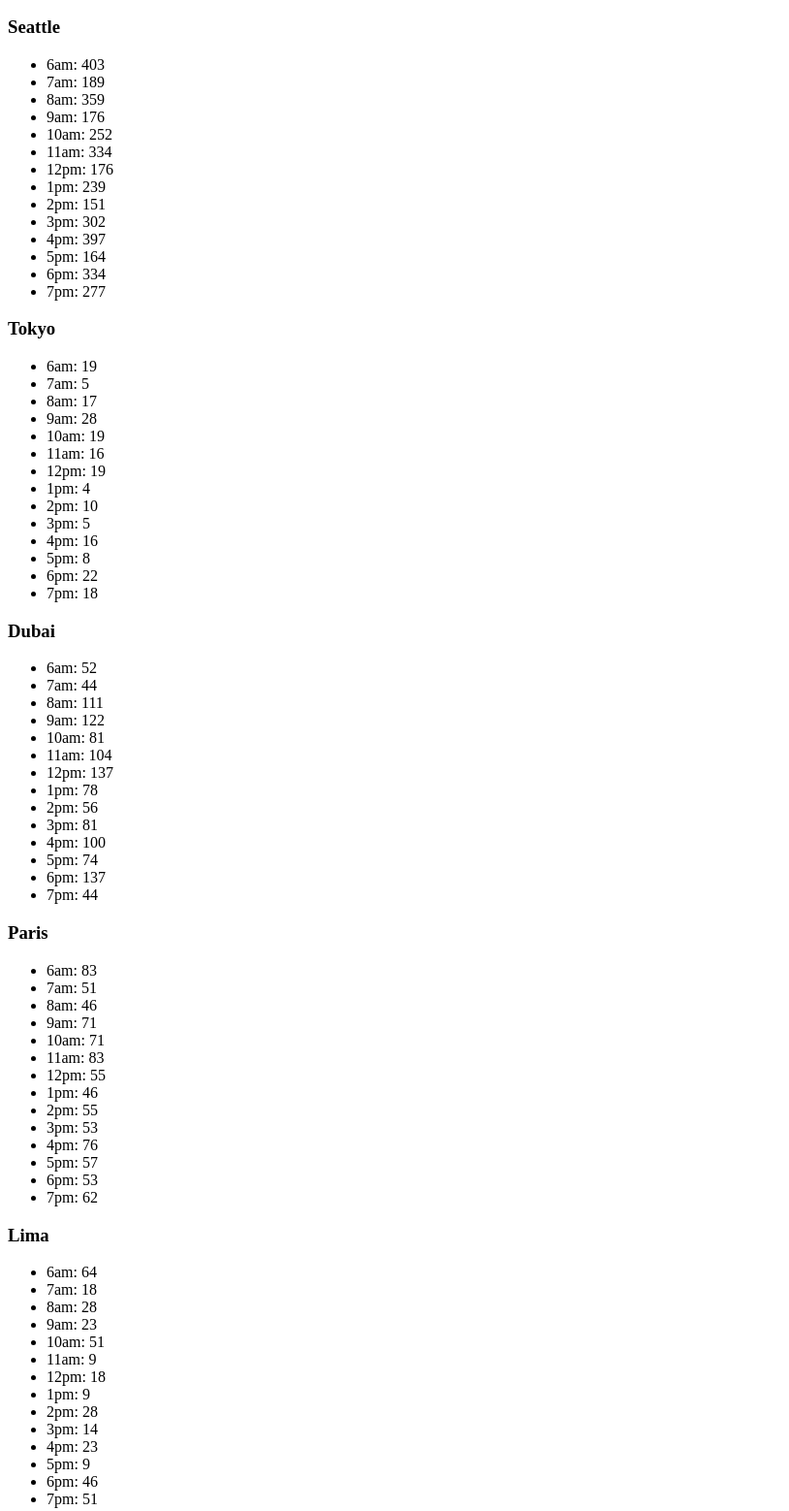
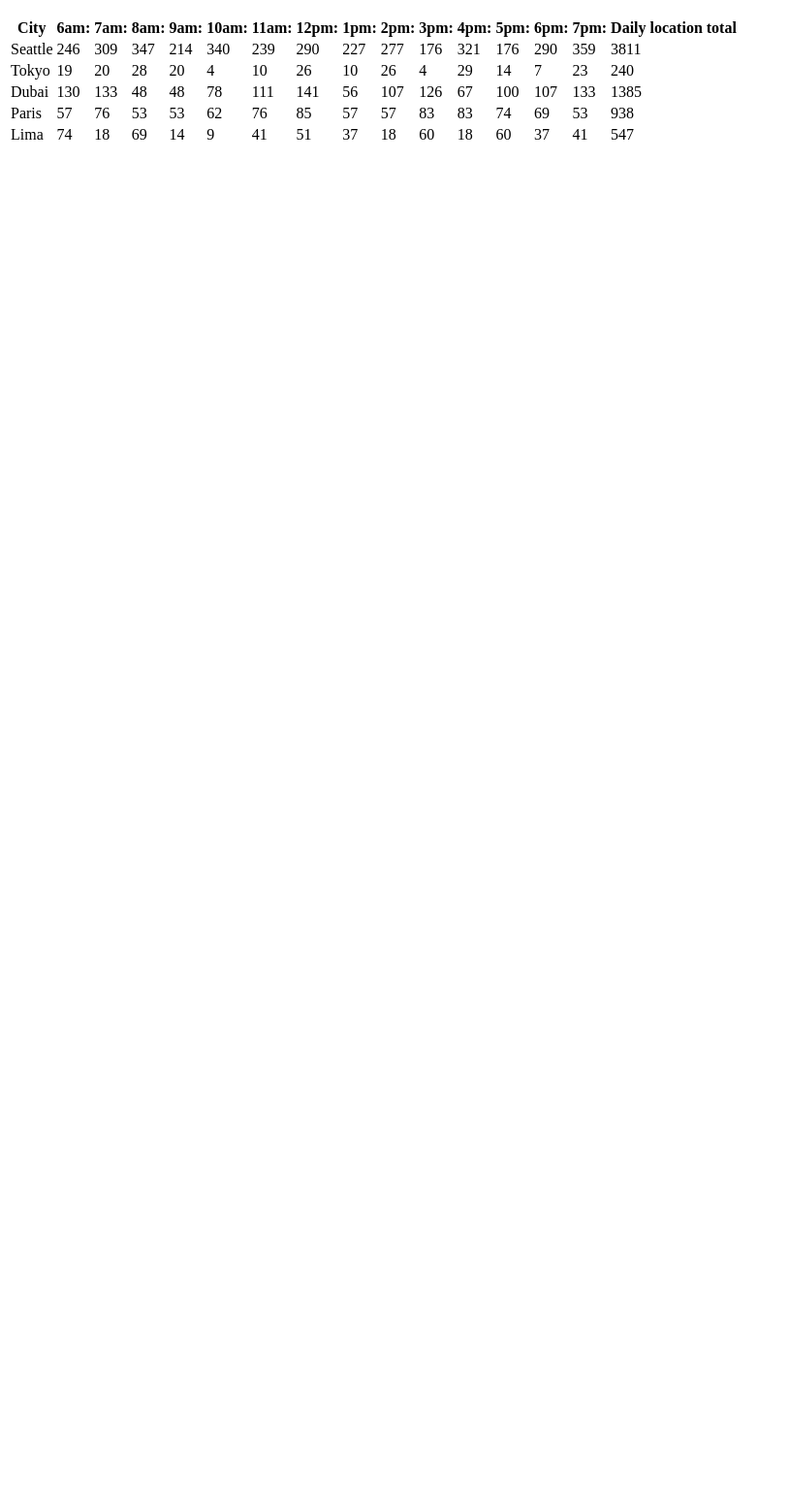
Before and after one commit to Drahoot/cookie-stand, a plain HTML site: page sales.html in a window 1280 px wide. Shown: the part 110-1668 px from the top of the page at 97% size, without its empty margins (0-814 px from the left). After the commit the page ends 800 px from the top, so only its background shows below. Drawn offline with Linux system fonts and the light colour scheme.

Commit message:
finished lab 7

```diff
--- a/JS/app.js
+++ b/JS/app.js
@@ -4,199 +4,324 @@ let custHourly = ['6am: ', '7am: ', '8am: ', '9am: ', '10am: ', '11am: ', '12pm:
 
 let cookieSection = document.getElementById('cookie-sales');
 
-let seattle = {
-  location: 'Seattle',
-  minCust: 23,
-  maxCust: 65,
-  avgCookieph: 6.3,
-  customer: [],
-  averageCookieHour: [],
-  getCustomerPerHour: function () {
-    for (let i = 0; i < custHourly.length; i++) {
-      this.customer.push(randCust(this.minCust, this.maxCust));
-    }
-  },
-  avgCookie: function () {
-    for (let i = 0; i < custHourly.length; i++) {
-      this.averageCookieHour.push(Math.round(this.customer[i] * this.avgCookieph));
+let table = document.querySelector('table');
 
-    }
-  },
-  render: function(){
-    document.getElementById("seattle-header").innerText="Seattle";
-    let ulElem = document.getElementById("seattle-data");
-    //this.averageCookieHour = this.avgCookie;
-    for (let i = 0; i < custHourly.length; i++){
-      let liElem = document.createElement('li');
-      //this.averageCookieHour[i] = (Math.round(this.customer[i] * this.avgCookieph));
-      liElem.textContent = `${custHourly[i]} ${this.averageCookieHour[i]}`;
-      ulElem.appendChild(liElem);
+let cookieCraze = [];
+
+function City(location, minCust, maxCust, avgCookiePerCustomer){
+  this.location = location;
+  this.minCust = minCust;
+  this.maxCust = maxCust;
+  this.avgCookiePerCustomer = avgCookiePerCustomer;
+  this.totalCookies = 0;
+  this.customerPerHour = [];
+  this.averageCookieHour = [];
+
+  cookieCraze.push(this);
+}
+
+City.prototype.getCustomerPerHour = function(){
+  for (let i = 0; i < custHourly.length; i++) {
+    this.customerPerHour.push(randCust(this.minCust, this.maxCust));
   }
 }
+
+let seattle = new City('Seattle', 23, 65, 6.3);
+let tokyo = new City('Tokyo', 3, 24, 1.2);
+let dubai = new City('Dubai', 11, 38, 3.7);
+let paris = new City('Paris', 20, 38, 2.3);
+let lima = new City('Lima', 2, 16, 4.6);
+
+seattle.getCustomerPerHour();
+tokyo.getCustomerPerHour();
+dubai.getCustomerPerHour();
+paris.getCustomerPerHour();
+lima.getCustomerPerHour();
+
+
+City.prototype.avgCookie = function () {
+  for (let i = 0; i < custHourly.length; i++) {
+    this.averageCookieHour.push(Math.round(this.customerPerHour[i] * this.avgCookiePerCustomer));
+    this.totalCookies += (this.averageCookieHour[i]);
+  }
+}
+seattle.avgCookie();
+tokyo.avgCookie();
+dubai.avgCookie();
+paris.avgCookie();
+lima.avgCookie();
+
+
+function tableHeading(){
+  let row1 = document.createElement('tr');
+  let th1Elem = document.createElement('th');
+  th1Elem.textContent = ('City');
+  row1.appendChild(th1Elem);
+  table.appendChild(row1);
+
+  for (let i=0; i < custHourly.length; i++){
+    let th1Elem = document.createElement('th');
+    th1Elem.textContent = custHourly[i];
+    row1.appendChild(th1Elem);
+  }
+
+  let th2Elem = document.createElement('th');
+  th2Elem.textContent = 'Daily location total';
+  row1.appendChild(th2Elem);
 }
 
-let tokyo = {
-  location: 'Tokyo',
-  minCust: 3,
-  maxCust: 24,
-  avgCookieph: 1.2,
-  customer: [],
-  averageCookieHour: [],
-  getCustomerPerHour: function () {
-    for (let i = 0; i < custHourly.length; i++) {
-      this.customer.push(randCust(this.minCust, this.maxCust));
-    }
-  },
-  avgCookie: function () {
-    for (let i = 0; i < custHourly.length; i++) {
-      this.averageCookieHour.push(Math.round(this.customer[i] * this.avgCookieph));
+City.prototype.render = function(){
+  let row2 = document.createElement('tr');
+  let th3Elem = document.createElement('td');
+  th3Elem.textContent = this.location;
+  row2.appendChild(th3Elem);
+  table.appendChild(row2);
 
-    }
-  },
-  render: function(){
-    document.getElementById("tokyo-header").innerText="Tokyo";
-    let ulElem = document.getElementById("tokyo-data");
-    //this.averageCookieHour = this.avgCookie;
-    for (let i = 0; i < custHourly.length; i++){
-      let liElem = document.createElement('li');
-      //this.averageCookieHour[i] = (Math.round(this.customer[i] * this.avgCookieph));
-      liElem.textContent = `${custHourly[i]} ${this.averageCookieHour[i]}`;
-      ulElem.appendChild(liElem);
+  for (let i = 0; i < this.averageCookieHour.length; i++){
+
+    let td1Elem = document.createElement('td');
+    td1Elem.textContent = this.averageCookieHour[i];
+    row2.appendChild(td1Elem);
+
   }
-}
+
+  let th4Elem = document.createElement('td');
+  th4Elem.textContent = this.totalCookies;
+  row2.appendChild(th4Elem);
+
 }
 
-let dubai = {
-  location: 'Dubai',
-  minCust: 11,
-  maxCust: 38,
-  avgCookieph: 3.7,
-  customer: [],
-  averageCookieHour: [],
-  getCustomerPerHour: function () {
-    for (let i = 0; i < custHourly.length; i++) {
-      this.customer.push(randCust(this.minCust, this.maxCust));
-    }
-  },
-  avgCookie: function () {
-    for (let i = 0; i < custHourly.length; i++) {
-      this.averageCookieHour.push(Math.round(this.customer[i] * this.avgCookieph));
+console.log(seattle);
+console.log(tokyo);
+console.log(dubai);
+console.log(paris);
+console.log(lima);
+console.log(cookieCraze);
 
-    }
-  },
-  render: function(){
-    document.getElementById("dubai-header").innerText="Dubai";
-    let ulElem = document.getElementById("dubai-data");
-    //this.averageCookieHour = this.avgCookie;
-    for (let i = 0; i < custHourly.length; i++){
-      let liElem = document.createElement('li');
-      //this.averageCookieHour[i] = (Math.round(this.customer[i] * this.avgCookieph));
-      liElem.textContent = `${custHourly[i]} ${this.averageCookieHour[i]}`;
-      ulElem.appendChild(liElem);
-  }
-}
-}
+tableHeading();
 
-let paris = {
-  location: 'Paris',
-  minCust: 20,
-  maxCust: 38,
-  avgCookieph: 2.3,
-  customer: [],
-  averageCookieHour: [],
-  getCustomerPerHour: function () {
-    for (let i = 0; i < custHourly.length; i++) {
-      this.customer.push(randCust(this.minCust, this.maxCust));
-    }
-  },
-  avgCookie: function () {
-    for (let i = 0; i < custHourly.length; i++) {
-      this.averageCookieHour.push(Math.round(this.customer[i] * this.avgCookieph));
+seattle.render();
+tokyo.render();
+dubai.render();
+paris.render();
+lima.render();
 
-    }
-  },
-  render: function(){
-    document.getElementById("paris-header").innerText="Paris";
-    let ulElem = document.getElementById("paris-data");
-    //this.averageCookieHour = this.avgCookie;
-    for (let i = 0; i < custHourly.length; i++){
-      let liElem = document.createElement('li');
-      //this.averageCookieHour[i] = (Math.round(this.customer[i] * this.avgCookieph));
-      liElem.textContent = `${custHourly[i]} ${this.averageCookieHour[i]}`;
-      ulElem.appendChild(liElem);
-  }
-}
-}
+//renderCity();
 
-let lima = {
-  location: 'Lima',
-  minCust: 2,
-  maxCust: 16,
-  avgCookieph: 4.6,
-  customer: [],
-  averageCookieHour: [],
-  getCustomerPerHour: function () {
-    for (let i = 0; i < custHourly.length; i++) {
-      this.customer.push(randCust(this.minCust, this.maxCust));
-    }
-  },
-  avgCookie: function () {
-    for (let i = 0; i < custHourly.length; i++) {
-      this.averageCookieHour.push(Math.round(this.customer[i] * this.avgCookieph));
+// function for header row is by itself
+// function for table footer row is by itself
+// function for tr(names of cities) is NOT by itself
+// function to render whole table will call the seperate header row function
 
-    }
-  },
-  render: function(){
-    document.getElementById("lima-header").innerText="Lima";
-    let ulElem = document.getElementById("lima-data");
-    //this.averageCookieHour = this.avgCookie;
-    for (let i = 0; i < custHourly.length; i++){
-      let liElem = document.createElement('li');
-      //this.averageCookieHour[i] = (Math.round(this.customer[i] * this.avgCookieph));
-      liElem.textContent = `${custHourly[i]} ${this.averageCookieHour[i]}`;
-      ulElem.appendChild(liElem);
-  }
-}
-}
+
+// function Kitten(name, interests, isGoodWithCats, isGoodWithDogs, isGoodWithKids, photo){
+  //   this.name = name;
+  //   this.interests = interests;
+  //   this.isGoodWithCats = isGoodWithCats;
+  //   this.isGoodWithDogs = isGoodWithDogs;
+  //   this.isGoodWithKids = isGoodWithKids;
+  //   this.photo = photo;
+//   this.age = 0;
+
+//   kittenCadboodle.push(this); // this is pushing all of  my insatiated objects into an array
+// }
+
+// let seattle = {
+//   location: 'Seattle',
+//   minCust: 23,
+//   maxCust: 65,
+//   avgCookiePerCustomer: 6.3,
+//   customerPerHour: [],
+//   averageCookieHour: [],
+//   totalCookies: 0,
+//   getCustomerPerHour: function () {
+//     for (let i = 0; i < custHourly.length; i++) {
+//       this.customerPerHour.push(randCust(this.minCust, this.maxCust));
+//     }
+//   },
+//   avgCookie: function () {
+//     for (let i = 0; i < custHourly.length; i++) {
+//       this.averageCookieHour.push(Math.round(this.customerPerHour[i] * this.avgCookiePerCustomer));
+
+//     }
+//   },
+//   render: function(){
+//     document.getElementById("seattle-header").innerText="Seattle";
+//     let ulElem = document.getElementById("seattle-data");
+//     for (let i = 0; i < custHourly.length; i++){
+//       let liElem = document.createElement('li');
+//       liElem.textContent = `${custHourly[i]} ${this.averageCookieHour[i]}`;
+//       ulElem.appendChild(liElem);
+//   }
+// }
+// }
+
+// let tokyo = {
+//   location: 'Tokyo',
+//   minCust: 3,
+//   maxCust: 24,
+//   avgCookieph: 1.2,
+//   customer: [],
+//   averageCookieHour: [],
+//   getCustomerPerHour: function () {
+//     for (let i = 0; i < custHourly.length; i++) {
+//       this.customer.push(randCust(this.minCust, this.maxCust));
+//     }
+//   },
+//   avgCookie: function () {
+//     for (let i = 0; i < custHourly.length; i++) {
+//       this.averageCookieHour.push(Math.round(this.customer[i] * this.avgCookieph));
+
+//     }
+//   },
+//   render: function(){
+//     document.getElementById("tokyo-header").innerText="Tokyo";
+//     let ulElem = document.getElementById("tokyo-data");
+//     //this.averageCookieHour = this.avgCookie;
+//     for (let i = 0; i < custHourly.length; i++){
+//       let liElem = document.createElement('li');
+//       //this.averageCookieHour[i] = (Math.round(this.customer[i] * this.avgCookieph));
+//       liElem.textContent = `${custHourly[i]} ${this.averageCookieHour[i]}`;
+//       ulElem.appendChild(liElem);
+//   }
+// }
+// }
+
+// let dubai = {
+//   location: 'Dubai',
+//   minCust: 11,
+//   maxCust: 38,
+//   avgCookieph: 3.7,
+//   customer: [],
+//   averageCookieHour: [],
+//   getCustomerPerHour: function () {
+//     for (let i = 0; i < custHourly.length; i++) {
+//       this.customer.push(randCust(this.minCust, this.maxCust));
+//     }
+//   },
+//   avgCookie: function () {
+//     for (let i = 0; i < custHourly.length; i++) {
+//       this.averageCookieHour.push(Math.round(this.customer[i] * this.avgCookieph));
+
+//     }
+//   },
+//   render: function(){
+//     document.getElementById("dubai-header").innerText="Dubai";
+//     let ulElem = document.getElementById("dubai-data");
+//     //this.averageCookieHour = this.avgCookie;
+//     for (let i = 0; i < custHourly.length; i++){
+//       let liElem = document.createElement('li');
+//       //this.averageCookieHour[i] = (Math.round(this.customer[i] * this.avgCookieph));
+//       liElem.textContent = `${custHourly[i]} ${this.averageCookieHour[i]}`;
+//       ulElem.appendChild(liElem);
+//   }
+// }
+// }
+
+// let paris = {
+//   location: 'Paris',
+//   minCust: 20,
+//   maxCust: 38,
+//   avgCookieph: 2.3,
+//   customer: [],
+//   averageCookieHour: [],
+//   getCustomerPerHour: function () {
+//     for (let i = 0; i < custHourly.length; i++) {
+//       this.customer.push(randCust(this.minCust, this.maxCust));
+//     }
+//   },
+//   avgCookie: function () {
+//     for (let i = 0; i < custHourly.length; i++) {
+//       this.averageCookieHour.push(Math.round(this.customer[i] * this.avgCookieph));
+
+//     }
+//   },
+//   render: function(){
+//     document.getElementById("paris-header").innerText="Paris";
+//     let ulElem = document.getElementById("paris-data");
+//     //this.averageCookieHour = this.avgCookie;
+//     for (let i = 0; i < custHourly.length; i++){
+//       let liElem = document.createElement('li');
+//       //this.averageCookieHour[i] = (Math.round(this.customer[i] * this.avgCookieph));
+//       liElem.textContent = `${custHourly[i]} ${this.averageCookieHour[i]}`;
+//       ulElem.appendChild(liElem);
+//   }
+// }
+// }
+
+// let lima = {
+//   location: 'Lima',
+//   minCust: 2,
+//   maxCust: 16,
+//   avgCookieph: 4.6,
+//   customer: [],
+//   averageCookieHour: [],
+//   getCustomerPerHour: function () {
+//     for (let i = 0; i < custHourly.length; i++) {
+//       this.customer.push(randCust(this.minCust, this.maxCust));
+//     }
+//   },
+//   avgCookie: function () {
+//     for (let i = 0; i < custHourly.length; i++) {
+//       this.averageCookieHour.push(Math.round(this.customer[i] * this.avgCookieph));
+
+//     }
+//   },
+//   render: function(){
+//     document.getElementById("lima-header").innerText="Lima";
+//     let ulElem = document.getElementById("lima-data");
+//     //this.averageCookieHour = this.avgCookie;
+//     for (let i = 0; i < custHourly.length; i++){
+//       let liElem = document.createElement('li');
+//       //this.averageCookieHour[i] = (Math.round(this.customer[i] * this.avgCookieph));
+//       liElem.textContent = `${custHourly[i]} ${this.averageCookieHour[i]}`;
+//       ulElem.appendChild(liElem);
+//   }
+// }
+// }
 function randCust(min, max) {
     return Math.floor(Math.random() * (max - min + 1) + min);
   }
-seattle.getCustomerPerHour();
-seattle.avgCookie();
-seattle.render();
+//seattle.getCustomerPerHour();
+//seattle.avgCookie();
+//seattle.render();
 
-tokyo.getCustomerPerHour();
-tokyo.avgCookie();
-tokyo.render();
+// tokyo.getCustomerPerHour();
+// tokyo.avgCookie();
+// tokyo.render();
 
-dubai.getCustomerPerHour();
-dubai.avgCookie();
-dubai.render()
+// dubai.getCustomerPerHour();
+// dubai.avgCookie();
+// dubai.render()
 
-paris.getCustomerPerHour();
-paris.avgCookie();
-paris.render();
+// paris.getCustomerPerHour();
+// paris.avgCookie();
+// paris.render();
 
-lima.getCustomerPerHour();
-lima.avgCookie();
-lima.render();
+// lima.getCustomerPerHour();
+// lima.avgCookie();
+// lima.render();
 
-console.log(seattle);
-console.log(seattle.averageCookieHour);
-console.log(seattle.customer);
+// console.log(seattle);
+// console.log(seattle.averageCookieHour);
+// console.log(seattle.customerPerHour);
 
-console.log(tokyo);
-console.log(tokyo.averageCookieHour);
-console.log(tokyo.Customer);
+// console.log(tokyo);
+// console.log(tokyo.averageCookieHour);
+// console.log(tokyo.Customer);
 
-console.log(dubai);
-console.log(dubai.averageCookieHour);
-console.log(dubai.customer);
+// console.log(dubai);
+// console.log(dubai.averageCookieHour);
+// console.log(dubai.customer);
 
-console.log(paris);
-console.log(paris.averageCookieHour);
-console.log(paris.customer);
+// console.log(paris);
+// console.log(paris.averageCookieHour);
+// console.log(paris.customer);
 
-console.log(lima);
-console.log(lima.averageCookieHour);
-console.log(lima.customer);
+// console.log(lima);
+// console.log(lima.averageCookieHour);
+// console.log(lima.customer);
+
+// const li5 = document.createElement('li');
+// li5.textContent = `Total ${getTotalSales(limaStoreArr)}`
+// ul5.appendChild(li5);
--- a/sales.html
+++ b/sales.html
@@ -8,6 +8,9 @@
   <h1>Salmon Cookies</h1>
 
     <h2>Cookies for sale!</h2>
+    <table id="table">
+
+    </table>
     <section id="cookie-sales"></section>
     <h3 id="seattle-header"></h3>
     <ul id="seattle-data"></ul>
```
